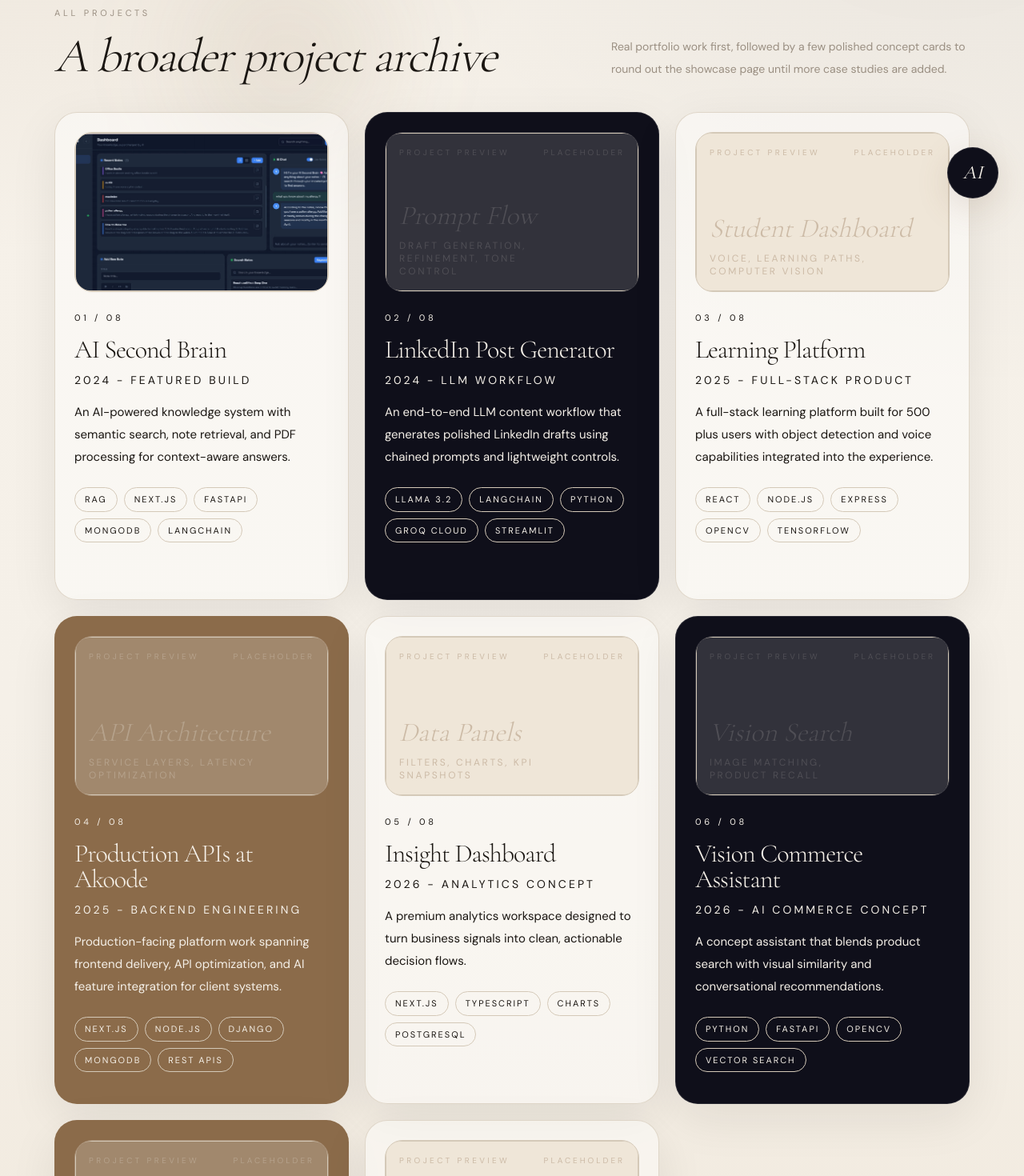
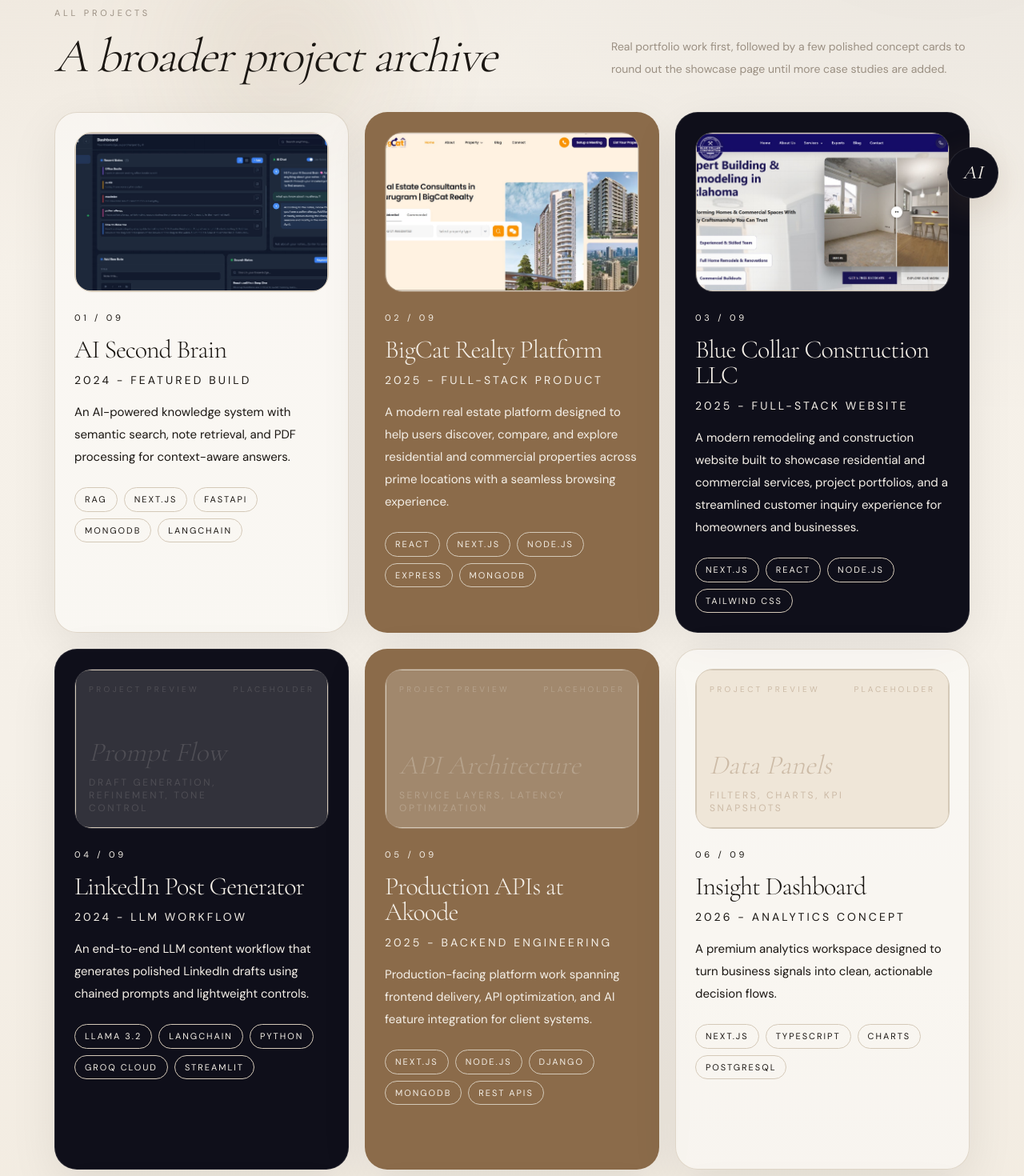
Before and after one commit to mittalsonal/SonalMittal-Portfolio, a Next.js app: page /projects in a window 1280 px wide. Shown: the part 520-1990 px from the top of the page at 80% size. Built offline with nearby package versions, Linux system fonts and the light colour scheme.

Commit message:
frontend

```diff
--- a/app/components/Footer.tsx
+++ b/app/components/Footer.tsx
@@ -6,14 +6,14 @@ export default function Footer() {
       <div className="shell flex flex-col gap-4 text-sm sm:flex-row sm:items-center sm:justify-between">
         <p>&copy; 2026 {profile.name}. All rights reserved.</p>
         <div className="flex flex-wrap items-center gap-5">
+          <a href="/#home" data-cursor="interactive">
+            Homefu
+          </a>
+          <a href="/#about-me" data-cursor="interactive">
+            About
+          </a>
           <a href="/#projects" data-cursor="interactive">
             Projects
-          </a>
-          <a href="/#about" data-cursor="interactive">
-            About
-          </a>
-          <a href="/#process" data-cursor="interactive">
-            Process
           </a>
           <a href="/#contact" data-cursor="interactive">
             Contact
--- a/app/components/ProjectCard.tsx
+++ b/app/components/ProjectCard.tsx
@@ -2,6 +2,7 @@
 
 import { motion } from "framer-motion";
 import Image from "next/image";
+import Link from "next/link";
 
 import type { Project } from "@/app/data/types";
 
@@ -17,16 +18,16 @@ const mediaClasses: Record<Project["accent"], string> = {
   walnut: "bg-white/10 text-background/25"
 };
 
-const arrowClasses: Record<Project["accent"], string> = {
-  cream: "bg-foreground text-background",
-  dark: "bg-background text-foreground",
-  walnut: "bg-background text-foreground"
-};
-
 const borderToneClasses: Record<Project["accent"], string> = {
   cream: "border-current/10",
   dark: "border-white/10",
   walnut: "border-white/15"
+};
+
+const badgeClasses: Record<Project["accent"], string> = {
+  cream: "bg-foreground/8 border-foreground/15 text-foreground",
+  dark: "bg-background/10 border-background/20 text-background",
+  walnut: "bg-background/10 border-background/20 text-background"
 };
 
 interface ProjectCardProps {
@@ -35,20 +36,16 @@ interface ProjectCardProps {
   total: number;
 }
 
-export default function ProjectCard({
+function CardContent({
   project,
   index,
   total
 }: ProjectCardProps) {
-  const baseCardClasses = `group relative flex h-full min-h-[610px] flex-col overflow-hidden rounded-[28px] border p-6 shadow-soft transition-colors duration-300 ${accentClasses[project.accent]}`;
+  const hasLink = Boolean(project.link);
 
   return (
-    <motion.article
-      whileHover={{ y: -8, scale: 1.01 }}
-      transition={{ type: "spring", stiffness: 240, damping: 22 }}
-      className={baseCardClasses}
-      data-cursor="interactive"
-    >
+    <>
+      {/* Media area */}
       <div
         className={`relative overflow-hidden rounded-[22px] border p-0 ${mediaClasses[project.accent]} ${borderToneClasses[project.accent]}`}
       >
@@ -56,9 +53,7 @@ export default function ProjectCard({
         <div className="absolute bottom-[-20%] right-[-8%] h-24 w-24 rounded-full bg-current/10 blur-2xl" />
         <div className="absolute inset-x-5 top-1/2 h-px -translate-y-1/2 bg-current/10" />
 
-        <div
-          className={`relative flex aspect-[16/10] overflow-hidden rounded-[18px] border border-current/10 bg-white/10`}
-        >
+        <div className="relative flex aspect-[16/10] overflow-hidden rounded-[18px] border border-current/10 bg-white/10">
           {project.image ? (
             <Image
               src={project.image}
@@ -90,6 +85,7 @@ export default function ProjectCard({
         </div>
       </div>
 
+      {/* Text content */}
       <div className="mt-6">
         <p className="text-[11px] uppercase tracking-[0.34em] text-current/60">
           {String(index + 1).padStart(2, "0")} /{" "}
@@ -106,6 +102,7 @@ export default function ProjectCard({
         </p>
       </div>
 
+      {/* Tech tags */}
       <div className="mt-6 flex flex-wrap gap-2">
         {project.tech.map((item) => (
           <span
@@ -116,6 +113,90 @@ export default function ProjectCard({
           </span>
         ))}
       </div>
+
+      {/* Hover badge — shown on hover via group-hover */}
+      <div
+        className={`
+          absolute right-4 top-4 rounded-full border px-3 py-1.5
+          text-[10px] uppercase tracking-[0.2em]
+          transition-all duration-200
+          ${badgeClasses[project.accent]}
+          ${hasLink
+            ? "translate-y-0 opacity-0 group-hover:-translate-y-0 group-hover:opacity-100 group-hover:translate-y-[-2px]"
+            : "translate-y-0 opacity-0 group-hover:opacity-60"
+          }
+        `}
+      >
+        {hasLink ? "View project ↗" : "Coming soon"}
+      </div>
+    </>
+  );
+}
+
+export default function ProjectCard({
+  project,
+  index,
+  total
+}: ProjectCardProps) {
+  const hasLink = Boolean(project.link);
+  const isExternal =
+    hasLink && (project.link!.startsWith("http") || project.link!.startsWith("//"));
+
+  const baseCardClasses = `
+    group relative flex h-full min-h-[610px] flex-col overflow-hidden
+    rounded-[28px] border p-6 shadow-soft transition-colors duration-300
+    ${accentClasses[project.accent]}
+    ${hasLink ? "cursor-pointer focus-visible:outline focus-visible:outline-2 focus-visible:outline-offset-2 focus-visible:outline-current" : "cursor-default"}
+  `;
+
+  const motionProps = {
+    whileHover: hasLink ? { y: -8, scale: 1.01 } : {},
+    transition: { type: "spring" as const, stiffness: 240, damping: 22 }
+  };
+
+  const content = (
+    <CardContent project={project} index={index} total={total} />
+  );
+
+  // External link — open in new tab
+  if (hasLink && isExternal) {
+    return (
+      <motion.a
+        href={project.link}
+        target="_blank"
+        rel="noopener noreferrer"
+        aria-label={`${project.title} — open project in new tab`}
+        className={baseCardClasses}
+        data-cursor="interactive"
+        {...motionProps}
+      >
+        {content}
+      </motion.a>
+    );
+  }
+
+  // Internal link — use Next.js Link for SPA navigation
+  if (hasLink && !isExternal) {
+    return (
+      <motion.div className={baseCardClasses} data-cursor="interactive" {...motionProps}>
+        <Link
+          href={project.link!}
+          className="absolute inset-0 z-10 rounded-[28px] focus-visible:outline focus-visible:outline-2 focus-visible:outline-offset-2 focus-visible:outline-current"
+          aria-label={`${project.title} — view project`}
+        />
+        {content}
+      </motion.div>
+    );
+  }
+
+  // No link — static card
+  return (
+    <motion.article
+      className={baseCardClasses}
+      data-cursor="interactive"
+      {...motionProps}
+    >
+      {content}
     </motion.article>
   );
 }
--- a/app/data/profile.ts
+++ b/app/data/profile.ts
@@ -1,6 +1,6 @@
 export const profile = {
   name: "Sonal Mittal",
-  role: "Full Stack Engineer & AI Builder",
+  role: "Full Stack Developer & AI Engineer",
   shortRole: "AI Engineer",
   headline: "Building scalable systems with intelligence and precision",
 
--- a/app/data/projects.ts
+++ b/app/data/projects.ts
@@ -15,9 +15,45 @@ export const projects: Project[] = [
       "Turned personal documents and notes into a searchable, assistant-style interface with accurate, grounded responses.",
     metric: "Context-aware Q&A over personal knowledge",
     imagePlaceholder: "Knowledge Graph",
-    imageHint: "Search, retrieval, grounded answers"
+    imageHint: "Search, retrieval, grounded answers",
+    link: "https://github.com/mittalsonal/AI-Second-Brain" // 🔗 replace with real URL
   },
+
   {
+  id: "bigcat-realty",
+  image: "/images/Project/Bigcat.png",
+  title: "BigCat Realty Platform",
+  year: "2025",
+  accent: "walnut",
+  label: "Full-stack product",
+  tech: ["React", "Next.js", "Node.js", "Express", "MongoDB"],
+  summary:
+    "A modern real estate platform designed to help users discover, compare, and explore residential and commercial properties across prime locations with a seamless browsing experience.",
+  impact:
+    "Enhanced property discovery with intuitive UI, improved lead generation flow, and optimized performance for faster search and better user engagement.",
+  metric: "High-conversion property discovery platform",
+  imagePlaceholder: "Real Estate Dashboard",
+  imageHint: "Property search, listings, city exploration",
+  link: "https://www.bigcatrealty.com/"
+},
+{
+  id: "blue-collar-construction",
+  image: "/images/Project/bluecollar.png",
+  title: "Blue Collar Construction LLC",
+  year: "2025",
+  accent: "dark",
+  label: "Full-stack website",
+  tech: ["Next.js", "React", "Node.js", "Tailwind CSS"],
+  summary:
+    "A modern remodeling and construction website built to showcase residential and commercial services, project portfolios, and a streamlined customer inquiry experience for homeowners and businesses.",
+  impact:
+    "Improved lead generation and client trust through a clean UI, structured service presentation, and optimized performance across devices.",
+  metric: "40+ projects showcased with strong client engagement",
+  imagePlaceholder: "Construction & Remodeling Showcase",
+  imageHint: "Kitchen remodels, residential projects, service sections",
+  link: "https://bluecollarbuilding.com/"
+},
+{
     id: "linkedin-post-generator",
     title: "LinkedIn Post Generator",
     year: "2024",
@@ -30,22 +66,8 @@ export const projects: Project[] = [
       "Reduced manual drafting effort by 60 percent while keeping output structured, on-brand, and easy to refine.",
     metric: "60 percent less manual drafting",
     imagePlaceholder: "Prompt Flow",
-    imageHint: "Draft generation, refinement, tone control"
-  },
-  {
-    id: "learning-platform",
-    title: "Learning Platform",
-    year: "2025",
-    accent: "cream",
-    label: "Full-stack product",
-    tech: ["React", "Node.js", "Express", "OpenCV", "TensorFlow"],
-    summary:
-      "A full-stack learning platform built for 500 plus users with object detection and voice capabilities integrated into the experience.",
-    impact:
-      "Improved usability and performance while expanding the platform into richer AI-enabled learning flows.",
-    metric: "500 plus active users",
-    imagePlaceholder: "Student Dashboard",
-    imageHint: "Voice, learning paths, computer vision"
+    imageHint: "Draft generation, refinement, tone control",
+    link: "https://github.com/mittalsonal/Linkdin-Post-Generator-" // 🔗 replace with real URL
   },
   {
     id: "akoode-production-apis",
@@ -61,6 +83,7 @@ export const projects: Project[] = [
     metric: "20 percent faster API response",
     imagePlaceholder: "API Architecture",
     imageHint: "Service layers, latency optimization"
+    // no link → card shows "Coming soon" on hover
   }
 ];
 
@@ -85,7 +108,7 @@ export const mockProjects: Project[] = [
     id: "vision-commerce-assistant",
     title: "Vision Commerce Assistant",
     year: "2026",
-    accent: "dark",
+    accent: "cream",
     label: "AI commerce concept",
     tech: ["Python", "FastAPI", "OpenCV", "Vector Search"],
     summary:
@@ -117,7 +140,7 @@ export const mockProjects: Project[] = [
     id: "content-ops-studio",
     title: "ContentOps Studio",
     year: "2026",
-    accent: "cream",
+    accent: "dark",
     label: "Workflow concept",
     tech: ["Next.js", "Server Actions", "CMS", "Automation"],
     summary:
--- a/app/data/types.ts
+++ b/app/data/types.ts
@@ -13,6 +13,7 @@ export interface Project {
   imagePlaceholder: string;
   imageHint: string;
   image?: string;
+  link?: string;
   isMock?: boolean;
 }
 
--- a/app/layout.tsx
+++ b/app/layout.tsx
@@ -19,7 +19,7 @@ const dmSans = DM_Sans({
 });
 
 export const metadata: Metadata = {
-  title: "Sonal Mittal | Full Stack Engineer & AI Builder",
+  title: "Sonal Mittal Portfolio",
   description:
     "Luxury editorial portfolio for Sonal Mittal, a Full Stack Engineer focused on scalable systems, AI-powered products, and thoughtful user experiences.",
   icons: {
```
Also changed, not shown: app/components/Hero.tsx (+4 -4 lines), public/images/Project/Bigcat.png (added), public/images/Project/bluecollar.png (added).
